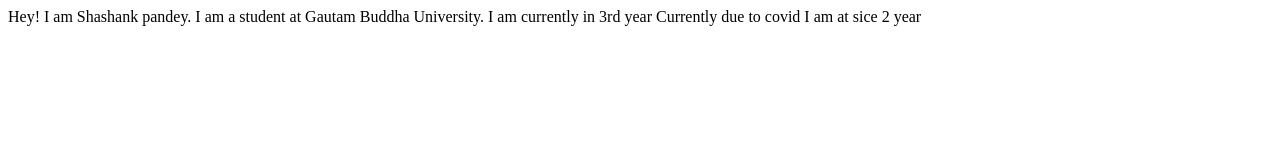
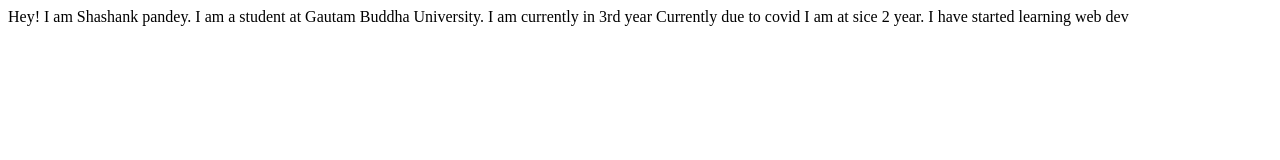
Before and after one commit to Shashankgbu/shashank-project, a plain HTML site: page index.html in a window 1280 px wide. Drawn offline with Linux system fonts and the light colour scheme.

Commit message:
Update index.html

```diff
--- a/index.html
+++ b/index.html
@@ -10,6 +10,7 @@
     Hey! I am Shashank pandey.
     I am a student at Gautam Buddha University.
     I am currently in 3rd year
-    Currently due to covid I am at sice 2 year
+    Currently due to covid I am at sice 2 year.
+    I have started learning web dev
 </body>
 </html>
```
